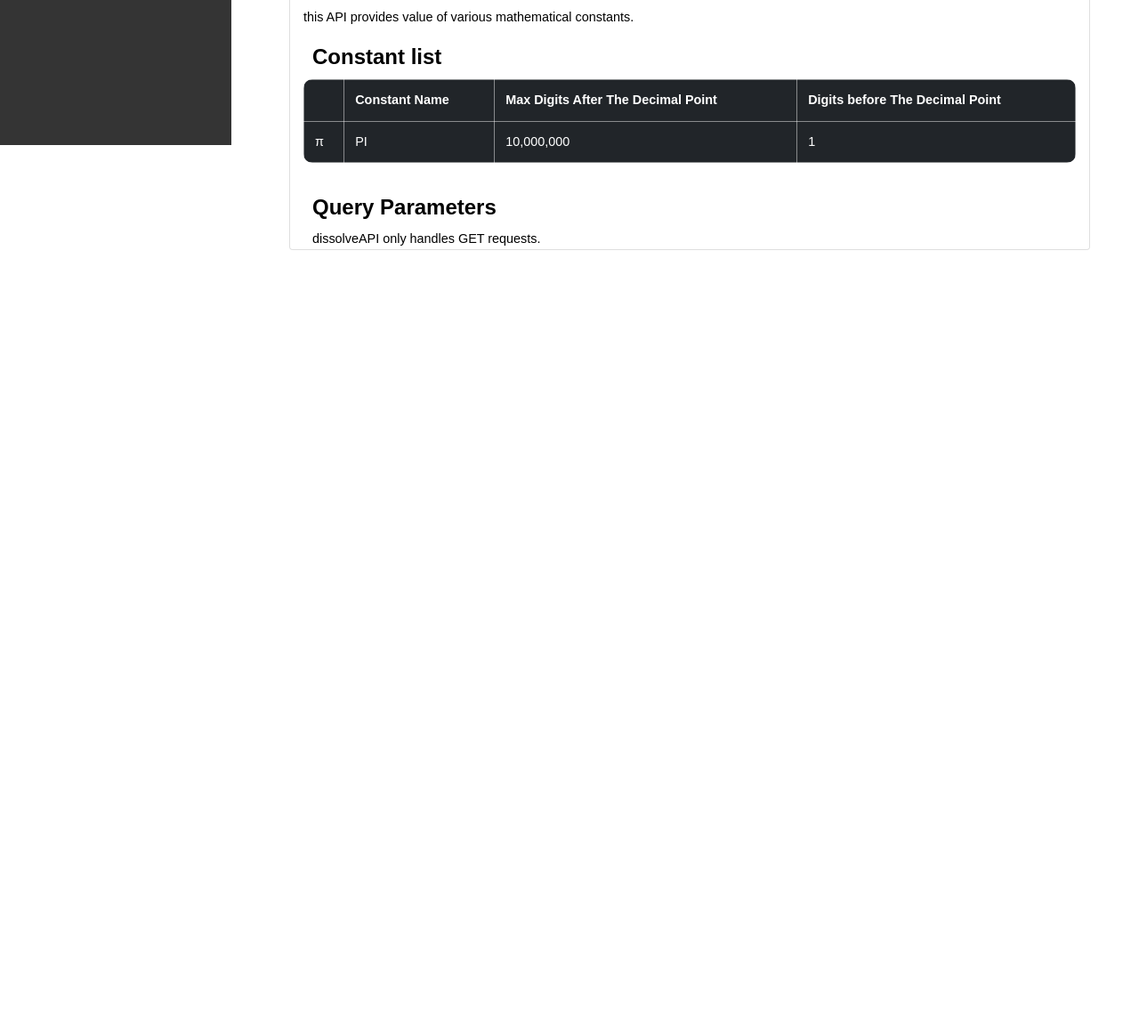
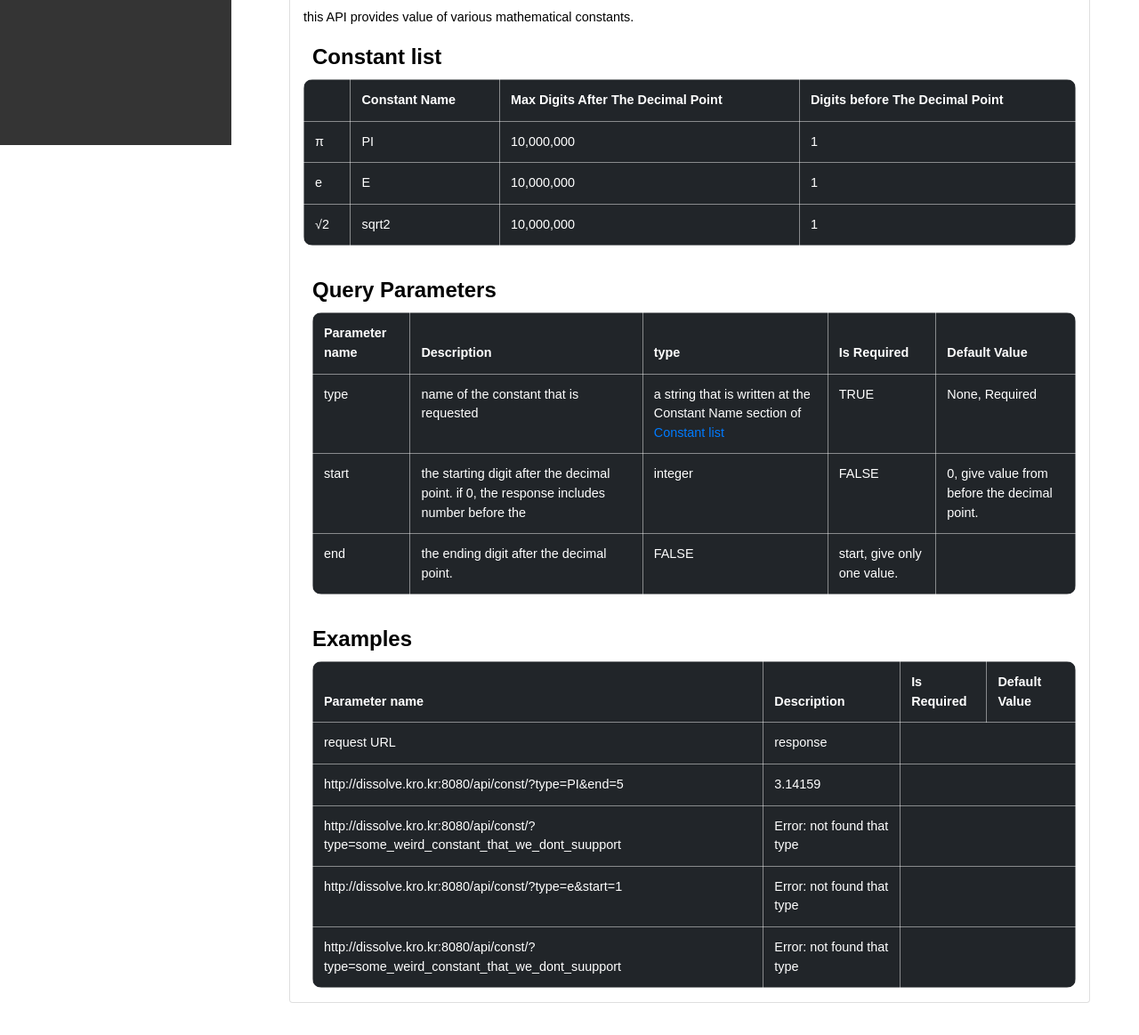
Before and after one commit to noamboy2006/dissolveAPI, a website: page docs/index.html in a window 1280 px wide. Shown: the part 637-1800 px from the top of the page at 89% size. Before the commit the page ends 960 px from the top, so only its background shows below. Drawn offline with nearby package versions, Linux system fonts and the light colour scheme; grey boxes are pictures that could not be loaded.

Commit message:
goddamn I forgot to commit again

```diff
--- a/docs/index.html
+++ b/docs/index.html
@@ -53,6 +53,9 @@
                     </li>
                     <li>
                         <a href="#">Query Parameters</a>
+                    </li>
+                    <li>
+                        <a href="#">Examples</a>
                     </li>
                 </ul>
             </div>
@@ -123,11 +126,90 @@
                   <td>10,000,000</td>
                   <td>1</td>
                 </tr>
+                <tr>
+                  <td>e</td>
+                  <td>E</td>
+                  <td>10,000,000</td>
+                  <td>1</td>
+                </tr>
+                <tr>
+                  <td>&#8730;2</td>
+                  <td>sqrt2</td>
+                  <td>10,000,000</td>
+                  <td>1</td>
+                </tr>
               </tbody>
             </table>
             <h4 class='subtitle' id='Query_Parameters'><b>Query Parameters</b></h4>
             <div class='sub'>
-              dissolveAPI only handles GET requests.
+              <table class="table table-hover table-dark">
+                <thead>
+                  <tr>
+                    <th scope="col">Parameter name</th>
+                    <th scope="col">Description</th>
+                    <th scope="col">type</th>
+                    <th scope="col">Is Required</th>
+                    <th scope="col">Default Value</th>
+                  </tr>
+                </thead>
+                <tbody>
+                  <tr>
+                    <td>type</td>
+                    <td>name of the constant that is requested</td>
+                    <td>a string that is written at the Constant Name section of <a href='#Constant_List'>Constant list</a></td>
+                    <td>TRUE</td>
+                    <td>None, Required</td>
+                  </tr>
+                  <tr>
+                    <td>start</td>
+                    <td>the starting digit after the decimal point. if 0, the response includes number before the </td>
+                    <td>integer</td>
+                    <td>FALSE</td>
+                    <td>0, give value from before the decimal point.</td>
+                  </tr>
+                  <tr>
+                    <td>end</td>
+                    <td>the ending digit after the decimal point.</td>
+                    <td>FALSE</td>
+                    <td>start, give only one value.</td>
+                  </tr>
+                </tbody>
+              </table>
+            </div>
+            <h4 class='subtitle' id='Query_Parameters'><b>Examples</b></h4>
+            <div class='sub'>
+              <table class="table table-hover table-dark">
+                <thead>
+                  <tr>
+                    <th scope="col">Parameter name</th>
+                    <th scope="col">Description</th>
+                    <th scope="col">Is Required</th>
+                    <th scope="col">Default Value</th>
+                  </tr>
+                </thead>
+                <tbody>
+                  <tr>
+                    <td>request URL</td>
+                    <td>response</td>
+                  </tr>
+                  <tr>
+                    <td>http://dissolve.kro.kr:8080/api/const/?type=PI&end=5</td>
+                    <td>3.14159</td>
+                  </tr>
+                  <tr>
+                    <td>http://dissolve.kro.kr:8080/api/const/?type=some_weird_constant_that_we_dont_suupport</td>
+                    <td>Error: not found that type</td>
+                  </tr>
+                  <tr>
+                    <td>http://dissolve.kro.kr:8080/api/const/?type=e&start=1</td>
+                    <td>Error: not found that type</td>
+                  </tr>
+                  <tr>
+                    <td>http://dissolve.kro.kr:8080/api/const/?type=some_weird_constant_that_we_dont_suupport</td>
+                    <td>Error: not found that type</td>
+                  </tr>
+                </tbody>
+              </table>
             </div>
           </div>
       </div>
--- a/router/constapi.js
+++ b/router/constapi.js
@@ -17,12 +17,10 @@ function route (req, res) {
 
   // Search
   const target = consts.find((c) => c.name.toUpperCase() === type)
-  if (!target) return res.send('Error: not found that type')
+  if (!target) return res.send('ERROR: not found that type')
 
   if (start > end) return res.send('ERROR: start is bigger than end')
   if (end > target.end) return res.send('ERROR: request length is too big')
-  if (end - start > Math.pow(10, 6)) return res.send('ERROR: request size is too big')
-
   if (start) start += target.int
   if (end) end += target.int
 
```
